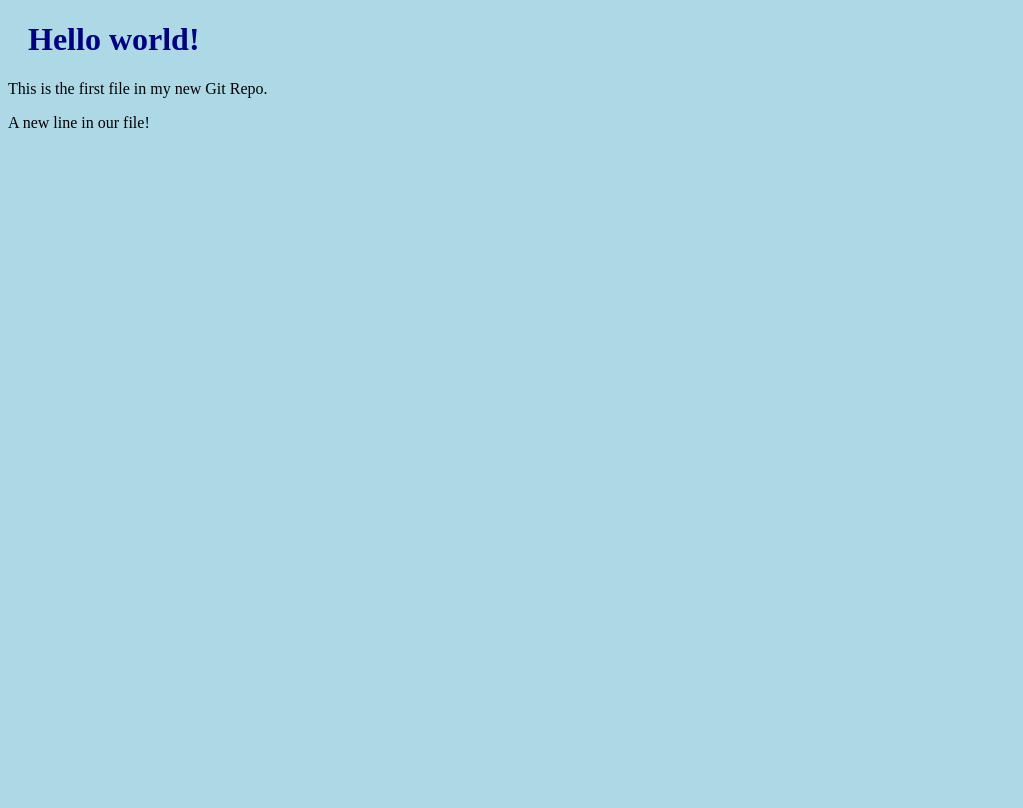
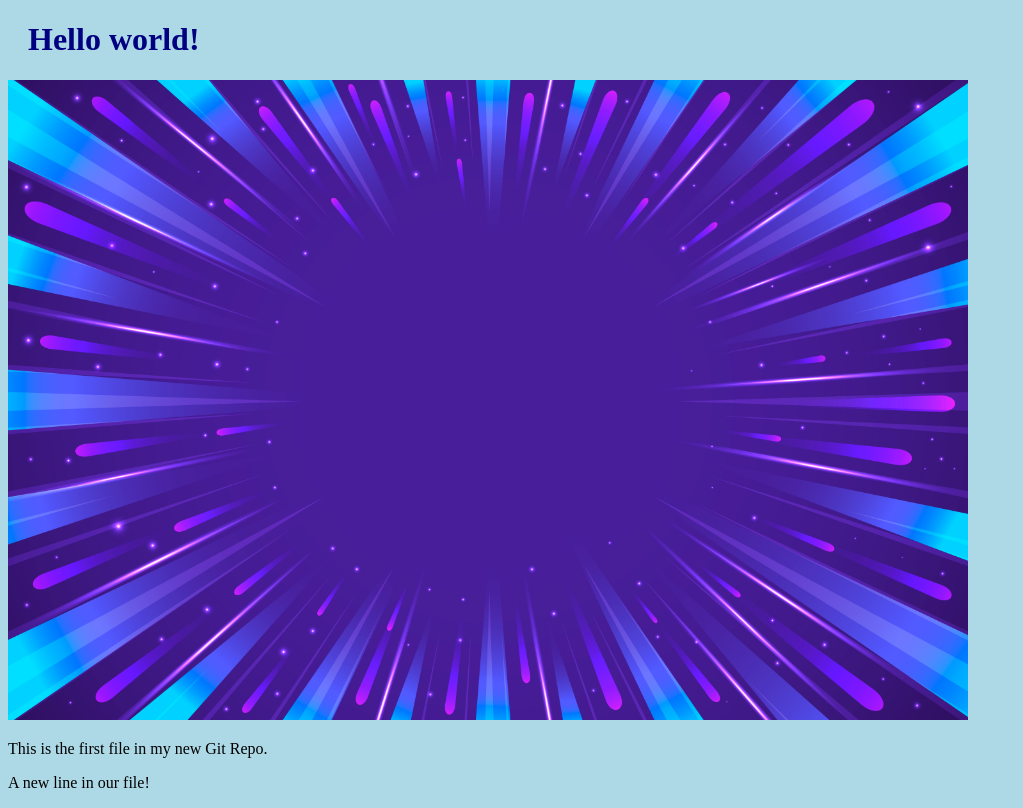
Before and after one commit to Maxlooper/Test-repo, a plain HTML site: page index.html in a window 1280 px wide. Shown: the whole page, without its empty margins (0-1023 px from the left). Drawn offline with Linux system fonts and the light colour scheme.

Commit message:
Added image to Hello World

```diff
--- a/index.html
+++ b/index.html
@@ -9,6 +9,7 @@
 <body>
 
     <h1>Hello world!</h1>
+    <div><img src="Back.jpg" alt="Hello World from Space" style="width:100%;max-width:960px"></div>
     <p>This is the first file in my new Git Repo.</p>
     <p>A new line in our file!</p>
 </body>
```
Also changed, not shown: Back.jpg (added).
